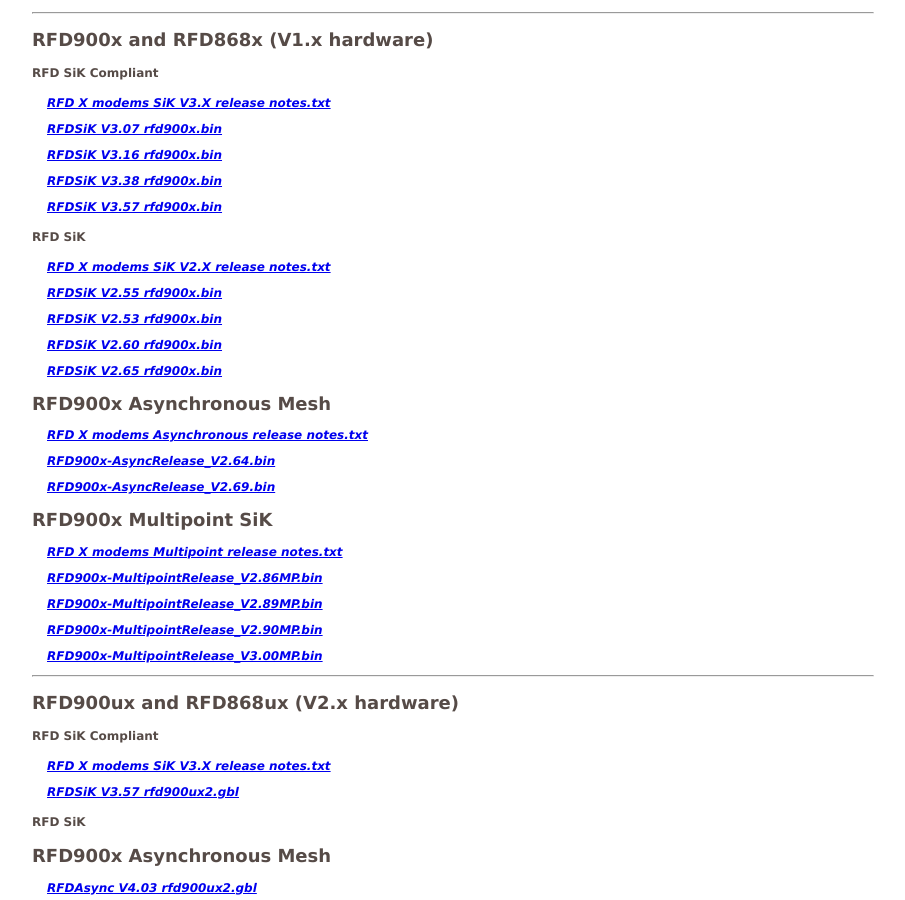
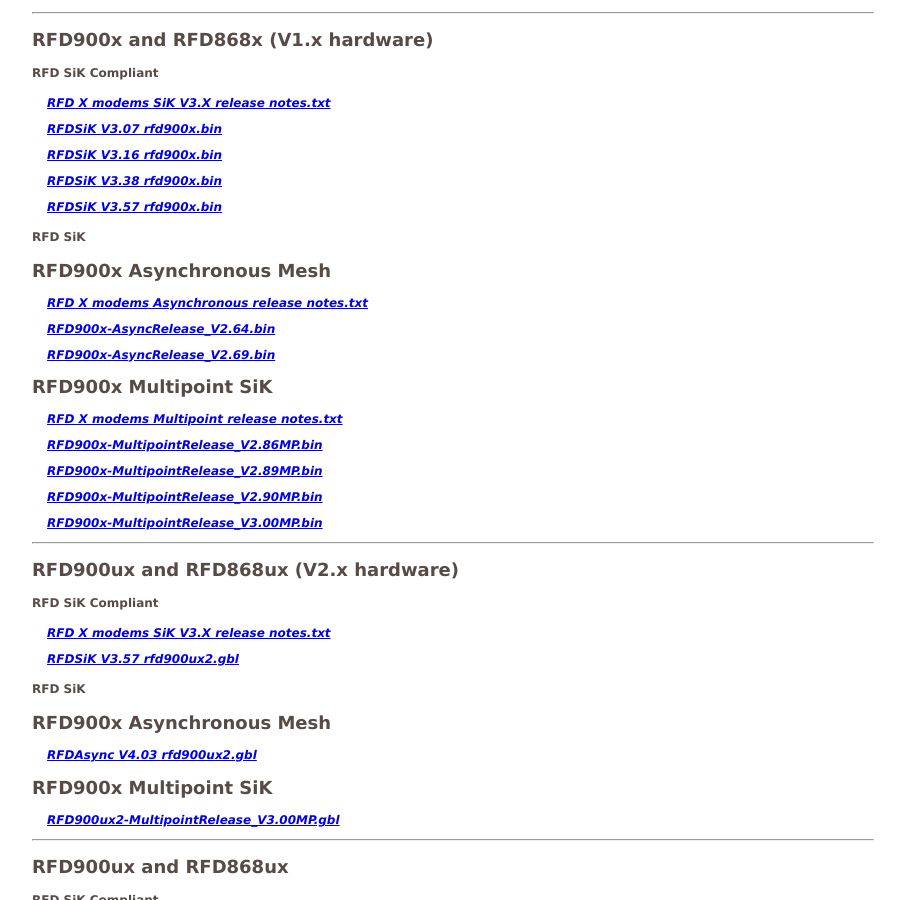
Before and after one commit to RFDesign/rfdesign.github.io, a Jekyll site: the page built from firmware.html, in a window 1280 px wide and 900 px high, scrolled down 427 px. Shown: the whole window, without its empty margins (176-1081 px from the left). Built offline with Jekyll 4.4.1, drawn with Linux system fonts in a browser that asks for light colours.

Commit message:
Update firmware.yml

```diff
--- a/_data/firmware.yml
+++ b/_data/firmware.yml
@@ -22,14 +22,6 @@
         - file: RFDSiK V3.38 rfd900x.bin
         - file: RFDSiK V3.57 rfd900x.bin
 
-    SIK:
-    #    - file: RFD X modems SiK V3.X release notes.txt
-    #    - file: RFDSiK V3.01 rfd900x.bin
-        - file: RFD X modems SiK V2.X release notes.txt
-        - file: RFDSiK V2.55 rfd900x.bin
-        - file: RFDSiK V2.53 rfd900x.bin
-        - file: RFDSiK V2.60 rfd900x.bin
-        - file: RFDSiK V2.65 rfd900x.bin
     Async:
         - file: RFD X modems Asynchronous release notes.txt
      #   - file: RFD900x-AsyncRelease_V2.43.bin
```
